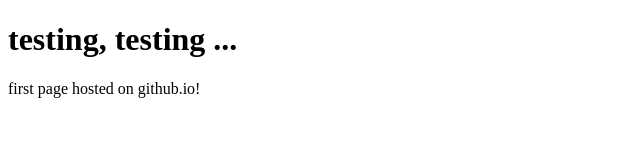
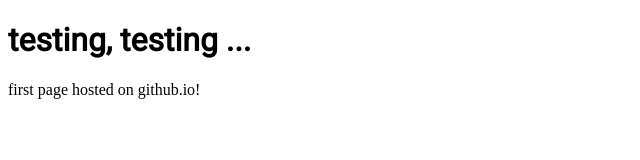
Before and after one commit to 79m/79m, a plain HTML site: page index.html in a window 1280 px wide. Shown: the whole page, without its empty margins (0-640 px from the left). Drawn offline with Linux system fonts and the light colour scheme.

Commit message:
adding css link

```diff
--- a/index.html
+++ b/index.html
@@ -1,5 +1,9 @@
 <!DOCTYPE html>
 <html>
+<head>
+<link href="https://fonts.googleapis.com/css?family=Open+Sans|Quattrocento+Sans|Roboto|Source+Sans+Pro" rel="stylesheet">
+<link rel="stylesheet" type = "text/css" href = 'styles/css/style.css'>
+</head>
 <body>
 <h1> testing, testing ... </h1>
 <p> first page hosted on github.io! </p>
```
